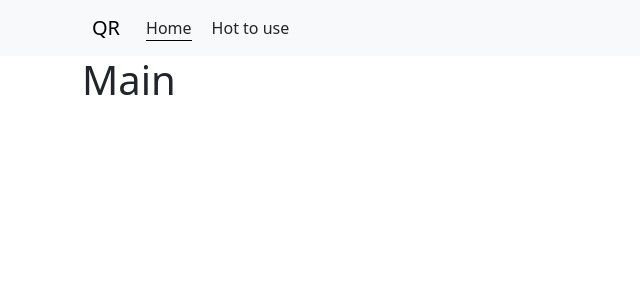
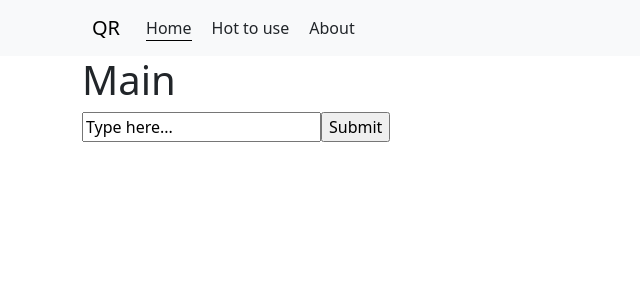
Before and after one commit to denysMoon/ui-qr, a React (Vite) app: page / in a window 1280 px wide. Shown: the top 300 px of the page, without its empty margins (0-640 px from the left). Built offline with nearby package versions, Linux system fonts and the light colour scheme; no server answers.

Commit message:
simple form

```diff
--- a/package.json
+++ b/package.json
@@ -15,6 +15,7 @@
     "react": "^18.2.0",
     "react-bootstrap": "^2.8.0",
     "react-dom": "^18.2.0",
+    "react-hook-form": "^7.46.1",
     "react-router-dom": "^6.15.0"
   },
   "devDependencies": {
--- a/src/App.tsx
+++ b/src/App.tsx
@@ -8,6 +8,7 @@ import { PageNotFound } from "./pages/PageNotFound";
 import { Layout } from "./components/Layout";
 import { Main } from "./pages/Main";
 import { Instruction } from "./pages/Instruction";
+import { About } from "./pages/About";
 import "bootstrap/dist/css/bootstrap.min.css";
 
 const router = createBrowserRouter(
@@ -15,6 +16,7 @@ const router = createBrowserRouter(
     <Route path="/" element={<Layout />}>
       <Route index element={<Main />} />
       <Route path="/how-to" element={<Instruction />} />
+      <Route path="/about" element={<About />} />
       <Route path="*" element={<PageNotFound />} />
     </Route>
   )
--- /dev/null
+++ b/src/components/Form.tsx
@@ -0,0 +1,29 @@
+import { useForm, SubmitHandler } from "react-hook-form";
+import { getQr } from "../api/qr";
+
+type Inputs = {
+  qrString: string;
+  required: string;
+};
+
+export const Form = () => {
+  const {
+    register,
+    handleSubmit,
+    formState: { errors },
+  } = useForm<Inputs>();
+
+  const onSubmit: SubmitHandler<Inputs> = (data) => {
+    getQr(data.qrString);
+  };
+
+  return (
+    <form onSubmit={handleSubmit(onSubmit)}>
+      <input defaultValue="Type here..." {...register("qrString")} />
+
+      {errors.required && <span>This field is required</span>}
+
+      <input type="submit" />
+    </form>
+  );
+};
--- a/src/constants.ts
+++ b/src/constants.ts
@@ -7,6 +7,10 @@ export const ROUTES = [
     path: "/how-to",
     name: "Hot to use",
   },
+  {
+    path: "/about",
+    name: "About",
+  },
 ];
 
 export const BASE_URL = "https://fastify-qr.onrender.com/api";
--- /dev/null
+++ b/src/pages/About.tsx
@@ -0,0 +1,3 @@
+export const About: React.FC = () => {
+  return <h1>About</h1>;
+};
--- a/src/pages/Main.tsx
+++ b/src/pages/Main.tsx
@@ -1,9 +1,10 @@
-import { useEffect } from "react";
-import { getQr } from "../api/qr";
+import { Form } from "../components/Form";
 
 export const Main: React.FC = () => {
-  useEffect(() => {
-    getQr("www");
-  });
-  return <h1>Main</h1>;
+  return (
+    <div>
+      <h1>Main</h1>
+      <Form />
+    </div>
+  );
 };
```
